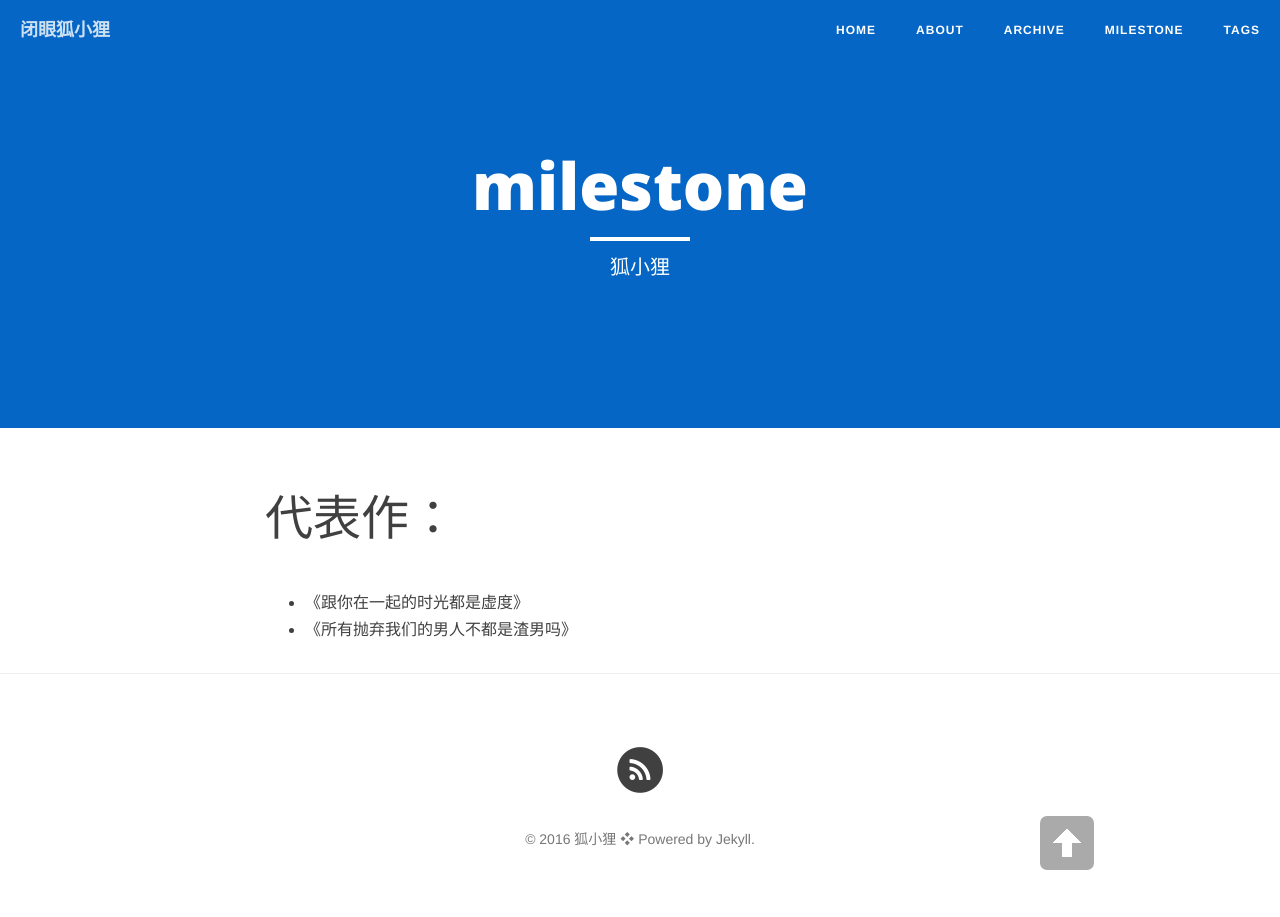
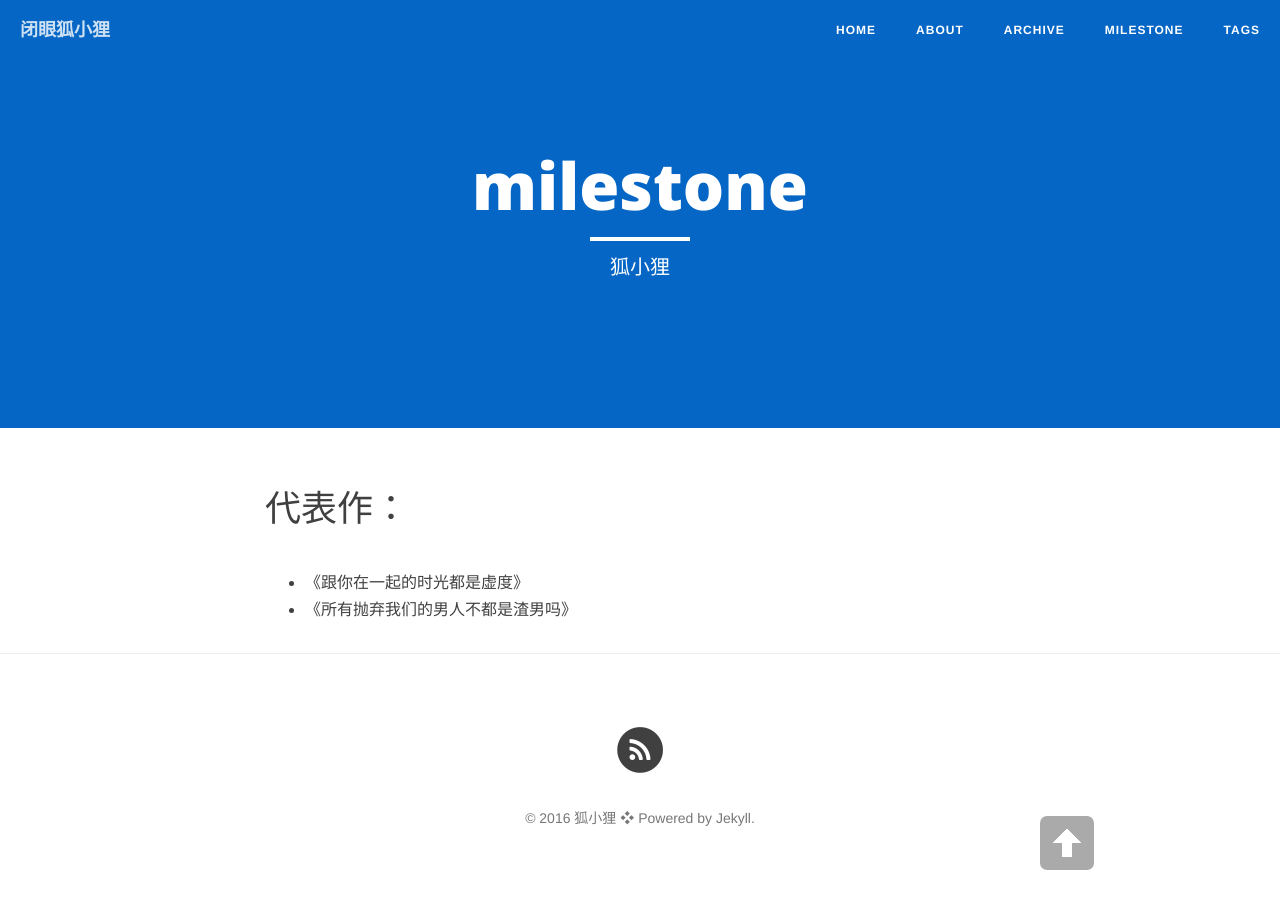
Before and after one commit to kkryoung/kkryoung.github.io, a Jekyll site: the page built from milestone.md, in a window 1280 px wide. Built offline with Jekyll 4.4.1, drawn with Linux system fonts in a browser that asks for light colours; nearby versions of some CDN libraries.

Commit message:
Update milestone.md

```diff
--- a/milestone.md
+++ b/milestone.md
@@ -5,7 +5,7 @@
 header-img: "img/zhihu.jpg"
 ---
 
-<span style="font-size:48px;">代表作：</span>
+<span style="font-size:36px;">代表作：</span>
 
 - [《跟你在一起的时光都是虚度》](https://kkryoung.github.io/blog/2016/06/29/waste-time-with-you/)
 - [《所有抛弃我们的男人不都是渣男吗》](https://kkryoung.github.io/blog/2016/07/21/bad-man/)
```
